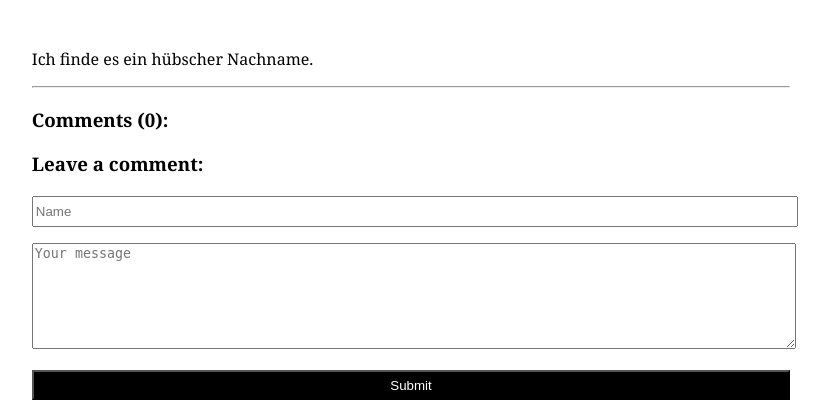
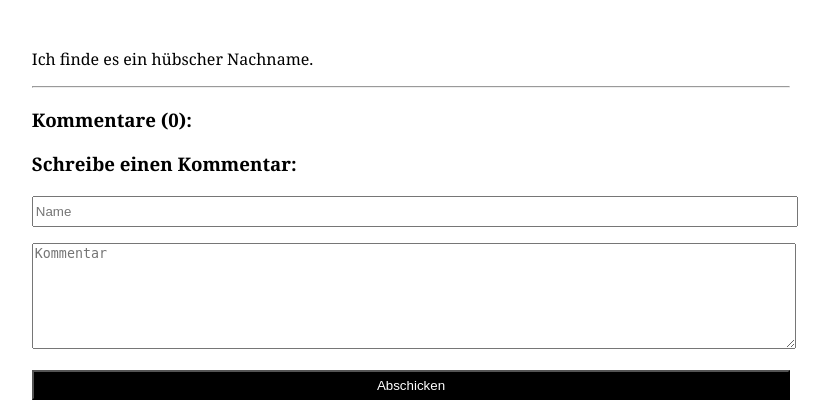
Before and after one commit to thatguysilva/Wortweise, a Django app: a page that uses wortweise/templates/article_details.html in a window 1280 px wide. Shown: the part 1185-1593 px from the top of the page, without its empty margins (229-1058 px from the left). Run offline with Django 3.2, Linux system fonts and the light colour scheme; data comes from the database, SQL or seed files in the repository; both versions use the stored data as it was after the commit.

Commit message:
Add files via upload

```diff
--- a/wortweise/forms.py
+++ b/wortweise/forms.py
@@ -17,7 +17,7 @@ class CommentForm(forms.ModelForm):
                 }),
             'message': forms.Textarea(attrs={
                 'class': "form-control",
-                'placeholder': 'Your message'
+                'placeholder': 'Kommentar'
                 })
         }
 
--- a/wortweise/models.py
+++ b/wortweise/models.py
@@ -17,6 +17,8 @@ class Post(models.Model):
 		return self.title + ' | ' + str(self.author)
 
 # Create your models here.
+# This is merely a comment attempt at fixing an error.
+
 
 class Comment(models.Model):
     post = models.ForeignKey(Post,on_delete=models.CASCADE,related_name='comments')
--- a/wortweise/templates/article_details.html
+++ b/wortweise/templates/article_details.html
@@ -54,7 +54,7 @@
 
 <div class = "blog-posts">
         <!-- comments -->
-       <h3>Comments ({{ comments.count }}):</h3>
+       <h3>Kommentare ({{ comments.count }}):</h3>
         {% for comment in comments %}
         <div class="comments" style="padding: 1px;">
           <p style ="font-weight: bold" class="font-weight-bold">
@@ -76,13 +76,13 @@
         </div>
         {% else %}
 <div class = "blog-posts">
-        <h3>Leave a comment:</h3>
+        <h3>Schreibe einen Kommentar:</h3>
         <form method="post" style="margin-top: 1.3em;" input[type=text]="width:100%;   border: 2px solid blue;
   border-radius: 4px">
 		 <p>{% csrf_token %}
           {{ comment_form.name}}</p>
          <p>{{ comment_form.message }}</p>
-          <button type="submit" style="color: white; background-color: black; width: 100%;font: bold; height: 30px;" class="btn btn-primary  btn-block">Submit</button>
+          <button type="submit" style="color: white; background-color: black; width: 100%;font: bold; height: 30px;" class="btn btn-primary  btn-block">Abschicken</button>
         </form>
         {% endif %}
       </div>
--- a/wortweise/templates/home.html
+++ b/wortweise/templates/home.html
@@ -55,10 +55,10 @@
 
   <div class="myfooter">
     {% if page_obj.has_previous %}
-    <li><a href="?page={{ page_obj.previous_page_number }}" class="page-link">&laquo;Newer posts</a></li>
+    <li><a href="?page={{ page_obj.previous_page_number }}" class="page-link">&laquo; Zurrück</a></li>
     {% endif %}
     {% if page_obj.has_next %}
-    <li><a href="?page={{ page_obj.next_page_number }}" class="page-link">Previous posts &raquo;</a></li>
+    <li><a href="?page={{ page_obj.next_page_number }}" class="page-link">Weiter &raquo;</a></li>
 
     {% endif %}
   </div>
```
Also changed, not shown: myblog/settings.py (+3 -5 lines), db.sqlite3, 1 other file.
